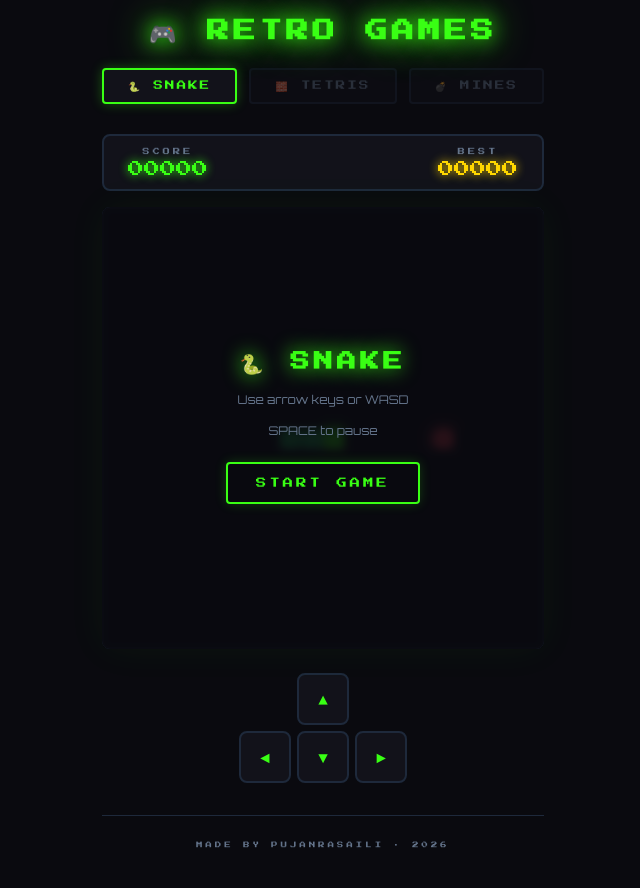
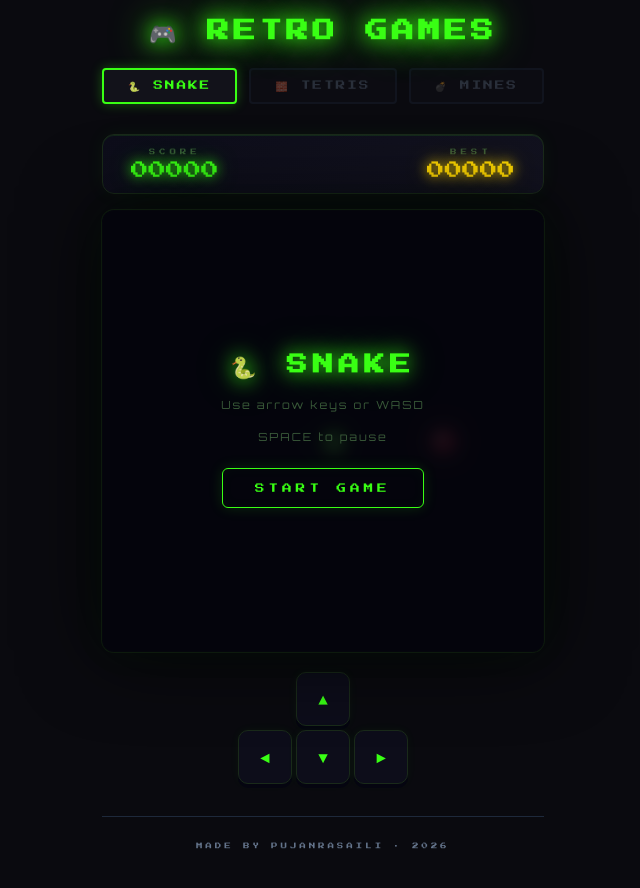
Before and after one commit to pujanrasaili/retro-browser-games, a React (Create React App) app: page / in a window 1280 px wide. Shown: the whole page, without its empty margins (317-957 px from the left). Built offline with nearby package versions, Linux system fonts and the light colour scheme.

Commit message:
✨ Visuals: Revamp Snake CSS — gradient snake, glowing food, shimmer button, speed dots

```diff
--- a/src/games/Snake/Snake.css
+++ b/src/games/Snake/Snake.css
@@ -10,12 +10,14 @@
 .score-bar {
   display: flex;
   justify-content: space-between;
+  align-items: center;
   width: 100%;
   max-width: 500px;
-  background: var(--bg-card);
-  border: 2px solid var(--border);
-  border-radius: 8px;
-  padding: 12px 24px;
+  background: linear-gradient(135deg, #0d0d1a, #12121f);
+  border: 1px solid #1a2a1a;
+  border-radius: 12px;
+  padding: 14px 28px;
+  box-shadow: 0 0 20px rgba(57,255,20,0.05), inset 0 1px 0 rgba(57,255,20,0.1);
 }
 
 .score-item {
@@ -26,20 +28,46 @@
 }
 
 .score-label {
-  font-size: 0.45rem;
-  color: var(--text-muted);
-  letter-spacing: 3px;
+  font-size: 0.4rem;
+  color: #3a5a3a;
+  letter-spacing: 4px;
 }
 
 .score-value {
-  font-size: 1rem;
+  font-size: 1.1rem;
   color: var(--green-bright);
-  text-shadow: 0 0 10px var(--green-bright);
+  text-shadow: 0 0 12px var(--green-bright), 0 0 24px rgba(57,255,20,0.4);
+  transition: all 0.15s;
+}
+
+.score-value.bump {
+  transform: scale(1.3);
+  text-shadow: 0 0 20px var(--green-bright), 0 0 40px rgba(57,255,20,0.8);
 }
 
 .score-value.hi {
   color: #ffd700;
-  text-shadow: 0 0 10px #ffd700;
+  text-shadow: 0 0 12px #ffd700, 0 0 24px rgba(255,215,0,0.4);
+}
+
+/* Speed indicator */
+.speed-indicator {
+  display: flex;
+  align-items: center;
+  gap: 6px;
+}
+
+.speed-dot {
+  width: 6px;
+  height: 6px;
+  border-radius: 50%;
+  background: #1a2a1a;
+  transition: all 0.3s;
+}
+
+.speed-dot.active {
+  background: var(--green-bright);
+  box-shadow: 0 0 6px var(--green-bright);
 }
 
 /* Board */
@@ -54,133 +82,258 @@
   display: grid;
   width: 100%;
   height: 100%;
-  background: var(--bg-card);
-  border: 2px solid var(--border);
-  border-radius: 8px;
+  background: #070710;
+  border: 1px solid #1a2a1a;
+  border-radius: 12px;
   overflow: hidden;
-  box-shadow: 0 0 40px rgba(57, 255, 20, 0.05), inset 0 0 60px rgba(0,0,0,0.5);
+  box-shadow:
+    0 0 0 1px #0d1a0d,
+    0 0 40px rgba(57,255,20,0.04),
+    0 0 80px rgba(0,0,0,0.8),
+    inset 0 0 80px rgba(0,0,0,0.6);
   gap: 1px;
-  padding: 1px;
+  padding: 2px;
 }
 
+/* Cells */
 .cell {
-  background: #0d0d15;
+  background: #0a0a14;
   border-radius: 2px;
+  position: relative;
   transition: background 0.05s;
 }
 
+/* Snake head — bright glowing square */
 .cell.snake-head {
-  background: var(--snake-head);
-  border-radius: 4px;
-  box-shadow: 0 0 8px var(--snake-head), 0 0 16px rgba(57,255,20,0.4);
-  animation: headPulse 0.3s ease;
+  background: #39ff14;
+  border-radius: 5px;
+  box-shadow:
+    0 0 6px #39ff14,
+    0 0 14px rgba(57,255,20,0.7),
+    0 0 28px rgba(57,255,20,0.3);
+  z-index: 2;
+  animation: headEntrance 0.12s ease-out;
 }
 
-.cell.snake-body {
-  background: var(--snake-body);
+.cell.snake-head::before {
+  content: '';
+  position: absolute;
+  inset: 2px;
+  background: rgba(255,255,255,0.3);
   border-radius: 3px;
 }
 
-.cell.food {
-  background: var(--food-color);
-  border-radius: 50%;
-  box-shadow: 0 0 8px var(--food-color), 0 0 16px rgba(255, 71, 87, 0.5);
-  animation: foodPulse 0.8s ease-in-out infinite;
+/* Snake body — gradient fade */
+.cell.snake-body {
+  border-radius: 3px;
+  box-shadow: 0 0 4px rgba(57,255,20,0.2);
 }
 
-@keyframes headPulse {
-  0% { transform: scale(1.2); }
+/* Food */
+.cell.food {
+  background: radial-gradient(circle at 35% 35%, #ff6b7a, #ff1744);
+  border-radius: 50%;
+  box-shadow:
+    0 0 8px #ff4757,
+    0 0 18px rgba(255,71,87,0.6),
+    0 0 32px rgba(255,71,87,0.2);
+  animation: foodFloat 1.2s ease-in-out infinite;
+  z-index: 2;
+}
+
+.cell.food::after {
+  content: '';
+  position: absolute;
+  top: 15%;
+  left: 20%;
+  width: 30%;
+  height: 25%;
+  background: rgba(255,255,255,0.5);
+  border-radius: 50%;
+  transform: rotate(-30deg);
+}
+
+/* Animations */
+@keyframes headEntrance {
+  0% { transform: scale(1.35); }
   100% { transform: scale(1); }
 }
 
-@keyframes foodPulse {
-  0%, 100% { box-shadow: 0 0 8px var(--food-color), 0 0 16px rgba(255,71,87,0.5); }
-  50% { box-shadow: 0 0 14px var(--food-color), 0 0 28px rgba(255,71,87,0.8); }
+@keyframes foodFloat {
+  0%, 100% {
+    transform: translateY(0) scale(1);
+    box-shadow: 0 0 8px #ff4757, 0 0 18px rgba(255,71,87,0.6);
+  }
+  50% {
+    transform: translateY(-1px) scale(1.08);
+    box-shadow: 0 0 14px #ff4757, 0 0 28px rgba(255,71,87,0.8);
+  }
+}
+
+@keyframes scoreFlash {
+  0% { color: #fff; transform: scale(1.4); }
+  100% { color: var(--green-bright); transform: scale(1); }
+}
+
+/* Trail effect on eating */
+.cell.flash {
+  animation: eatFlash 0.3s ease-out;
+}
+
+@keyframes eatFlash {
+  0% { background: #ffffff; box-shadow: 0 0 20px #fff; }
+  100% {}
 }
 
 /* Overlays */
 .overlay {
   position: absolute;
   inset: 0;
-  background: rgba(10, 10, 15, 0.88);
+  background: rgba(5, 5, 12, 0.92);
   display: flex;
   align-items: center;
   justify-content: center;
-  border-radius: 8px;
-  backdrop-filter: blur(4px);
+  border-radius: 12px;
+  backdrop-filter: blur(6px);
+  z-index: 10;
 }
 
 .overlay-content {
   display: flex;
   flex-direction: column;
   align-items: center;
-  gap: 16px;
-  padding: 32px;
+  gap: 18px;
+  padding: 40px;
   text-align: center;
 }
 
 .overlay-title {
-  font-size: 1.2rem;
+  font-size: 1.3rem;
   color: var(--green-bright);
-  text-shadow: 0 0 20px var(--green-bright);
-  letter-spacing: 4px;
-  animation: glitch 3s infinite;
+  text-shadow: 0 0 20px var(--green-bright), 0 0 40px rgba(57,255,20,0.4);
+  letter-spacing: 5px;
+  animation: glitch 4s infinite;
 }
 
 .overlay-title.red {
-  color: var(--food-color);
-  text-shadow: 0 0 20px var(--food-color);
+  color: #ff4757;
+  text-shadow: 0 0 20px #ff4757, 0 0 40px rgba(255,71,87,0.4);
+  animation: none;
 }
 
 .overlay-sub {
-  font-size: 0.75rem;
-  color: var(--text-muted);
+  font-size: 0.7rem;
+  color: #3a5a3a;
   font-family: 'Orbitron', monospace;
+  letter-spacing: 2px;
 }
 
 .overlay-score {
-  font-size: 0.9rem;
+  font-size: 1rem;
   color: var(--text-primary);
+  letter-spacing: 3px;
 }
 
 .overlay-best {
-  font-size: 0.7rem;
+  font-size: 0.65rem;
   color: #ffd700;
-  text-shadow: 0 0 10px #ffd700;
+  text-shadow: 0 0 12px #ffd700;
   animation: bounce 0.5s ease infinite alternate;
+  letter-spacing: 3px;
+}
+
+.overlay-divider {
+  width: 60px;
+  height: 1px;
+  background: linear-gradient(90deg, transparent, #1a3a1a, transparent);
 }
 
 @keyframes bounce {
   from { transform: translateY(0); }
-  to { transform: translateY(-4px); }
+  to { transform: translateY(-5px); }
 }
 
 @keyframes glitch {
-  0%, 90%, 100% { transform: translate(0); }
-  92% { transform: translate(-2px, 1px); }
-  94% { transform: translate(2px, -1px); }
-  96% { transform: translate(-1px, 2px); }
+  0%, 88%, 100% { transform: translate(0); opacity: 1; }
+  90% { transform: translate(-3px, 1px); opacity: 0.8; }
+  92% { transform: translate(3px, -1px); opacity: 0.9; }
+  94% { transform: translate(-1px, 2px); opacity: 1; }
+  96% { transform: translate(1px, -2px); }
 }
 
 .start-btn {
   background: transparent;
-  border: 2px solid var(--green-bright);
+  border: 1px solid var(--green-bright);
   color: var(--green-bright);
-  padding: 14px 28px;
-  font-size: 0.65rem;
+  padding: 14px 32px;
+  font-size: 0.6rem;
   cursor: pointer;
-  border-radius: 4px;
-  letter-spacing: 3px;
-  margin-top: 8px;
+  border-radius: 6px;
+  letter-spacing: 4px;
+  margin-top: 6px;
   transition: all 0.2s;
-  box-shadow: 0 0 12px rgba(57,255,20,0.2);
+  box-shadow: 0 0 14px rgba(57,255,20,0.15), inset 0 0 14px rgba(57,255,20,0.03);
+  position: relative;
+  overflow: hidden;
+}
+
+.start-btn::before {
+  content: '';
+  position: absolute;
+  top: -50%;
+  left: -60%;
+  width: 30%;
+  height: 200%;
+  background: rgba(57,255,20,0.1);
+  transform: skewX(-20deg);
+  transition: left 0.4s;
+}
+
+.start-btn:hover::before {
+  left: 130%;
 }
 
 .start-btn:hover {
-  background: var(--green-bright);
-  color: var(--bg-dark);
-  box-shadow: 0 0 24px rgba(57,255,20,0.5);
-  transform: scale(1.05);
+  background: rgba(57,255,20,0.08);
+  box-shadow: 0 0 24px rgba(57,255,20,0.4), inset 0 0 20px rgba(57,255,20,0.06);
+  transform: translateY(-1px);
+  letter-spacing: 5px;
+}
+
+.start-btn:active {
+  transform: translateY(0);
+}
+
+/* How to play */
+.how-to-play {
+  display: flex;
+  gap: 16px;
+  margin-top: 4px;
+}
+
+.key-hint {
+  display: flex;
+  flex-direction: column;
+  align-items: center;
+  gap: 4px;
+}
+
+.key-box {
+  background: #0d1a0d;
+  border: 1px solid #1a3a1a;
+  border-radius: 4px;
+  padding: 4px 8px;
+  font-size: 0.55rem;
+  color: #39ff14;
+  font-family: 'Press Start 2P', monospace;
+  min-width: 28px;
+  text-align: center;
+}
+
+.key-desc {
+  font-size: 0.5rem;
+  color: #2a4a2a;
+  font-family: 'Orbitron', monospace;
 }
 
 /* Mobile D-pad */
@@ -188,32 +341,34 @@
   display: flex;
   flex-direction: column;
   align-items: center;
-  gap: 6px;
-  margin-top: 8px;
+  gap: 4px;
+  margin-top: 4px;
 }
 
 .ctrl-row {
   display: flex;
-  gap: 6px;
+  gap: 4px;
 }
 
 .ctrl-btn {
-  width: 52px;
-  height: 52px;
-  background: var(--bg-card);
-  border: 2px solid var(--border);
+  width: 54px;
+  height: 54px;
+  background: #0d0d1a;
+  border: 1px solid #1a2a1a;
   color: var(--green-bright);
   font-size: 1rem;
   cursor: pointer;
-  border-radius: 8px;
-  transition: all 0.15s;
+  border-radius: 10px;
+  transition: all 0.1s;
   display: flex;
   align-items: center;
   justify-content: center;
+  box-shadow: 0 4px 0 #050510, 0 0 10px rgba(57,255,20,0.05);
 }
 
 .ctrl-btn:active {
-  background: var(--green-dim);
-  transform: scale(0.92);
+  background: #0d1a0d;
+  transform: translateY(3px);
+  box-shadow: 0 1px 0 #050510, 0 0 14px rgba(57,255,20,0.2);
   border-color: var(--green-bright);
 }
```
